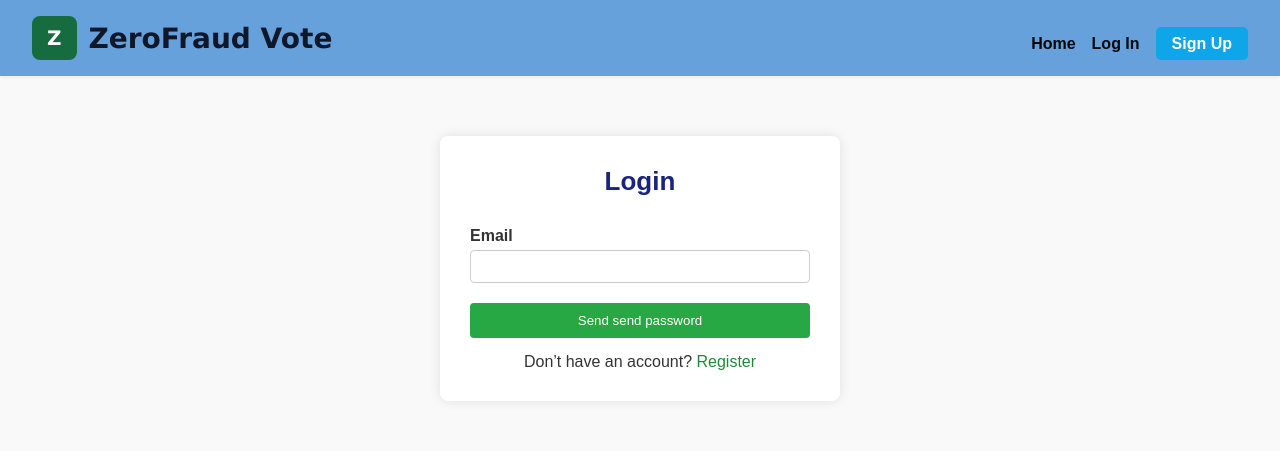
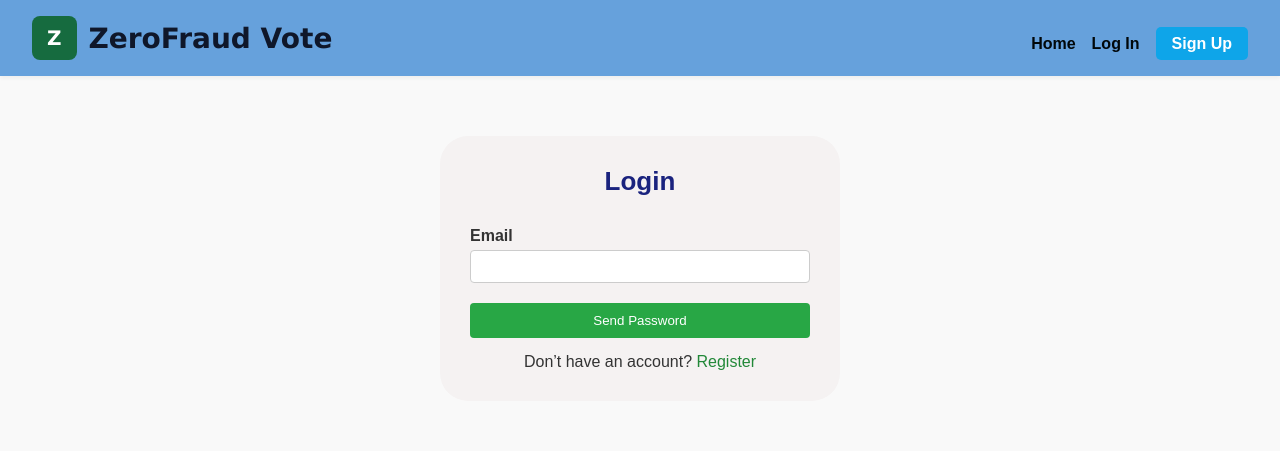
Before and after one commit to Duval2035/voting-system, a React (Vite) app in the folder frontend/: page /login in a window 1280 px wide. Shown: the top 451 px of the page. Built offline with nearby package versions, Linux system fonts and the light colour scheme.

Commit message:
Initial commit

```diff
--- a/frontend/src/pages/Login.css
+++ b/frontend/src/pages/Login.css
@@ -4,9 +4,9 @@
   max-width: 400px;
   margin: 40px auto;
   padding: 30px;
-  background: #fff;
-  border-radius: 8px;
-  box-shadow: 0 0 12px rgba(0, 0, 0, 0.1);
+  background: #f5f2f2;
+  border-radius: 28px;
+  box-shadow: 0 0 12px rgba(254, 255, 255, 0.1);
 }
 
 .login-container h2 {
--- a/frontend/src/pages/Login.jsx
+++ b/frontend/src/pages/Login.jsx
@@ -101,7 +101,7 @@ const Login = () => {
           </>
         )}
 
-        <button type="submit">{step === 1 ? "Send send password" : "Verify Password"}</button>
+        <button type="submit">{step === 1 ? "Send Password" : "Verify Password"}</button>
       </form>
 
       {error && <p className="error-msg">{error}</p>}
```
